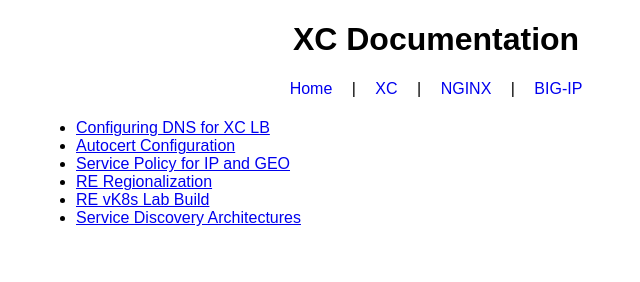
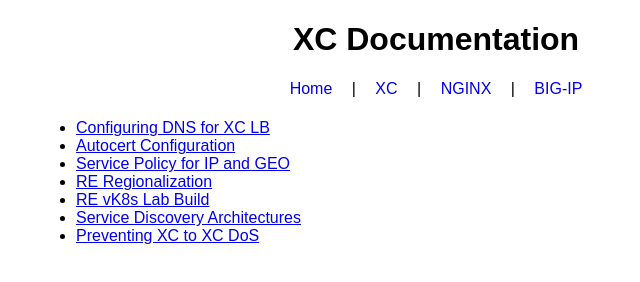
Before and after one commit to dober-man/dober-man.github.io, a plain HTML site: page xc/xc.html in a window 1280 px wide. Shown: the whole page, without its empty margins (204-844 px from the left). Drawn offline with Linux system fonts and the light colour scheme.

Commit message:
Update xc.html

```diff
--- a/xc/xc.html
+++ b/xc/xc.html
@@ -40,7 +40,7 @@
       <li><a href="xc-re-regionalization.html">RE Regionalization</a></li>
       <li><a href="https://github.com/dober-man/xc-re-vk8s/tree/main">RE vK8s Lab Build</a></li>
       <li><a href="https://community.f5.com/kb/technicalarticles/service-discovery-in-f5-distributed-cloud---architecture-options/333807">Service Discovery Architectures</a></li>
-
+      <li><a href="xc-preventing-xc2xc-dos.html">Preventing XC to XC DoS </a></li>
     </ul>
   </div>
 
```
